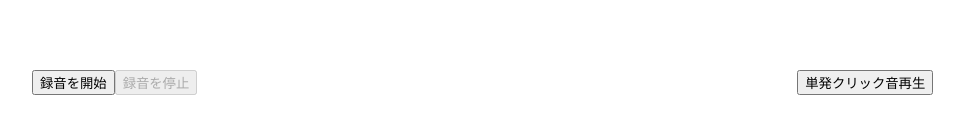
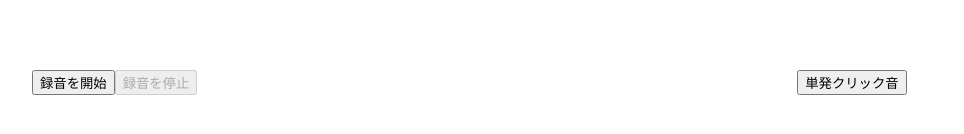
Before and after one commit to Itsuki-Okada/groove-trainer-ai, a React (Vite) app in the folder frontend/: page / in a window 1280 px wide. Shown: the part 178-312 px from the top of the page, without its empty margins (8-972 px from the left). Built offline with nearby package versions, Linux system fonts and the light colour scheme.

Commit message:
Update ClickPlayer.tsx

```diff
--- a/frontend/src/components/ClickPlayer.tsx
+++ b/frontend/src/components/ClickPlayer.tsx
@@ -1,19 +1,13 @@
-import React from "react";
+import React from "react"
 
 const ClickPlayer: React.FC = () => {
-  const handleClick = () => {
-    const click = new Audio("/click.wav");
-    click.play();
-  };
+  const play = () => {
+    const click = new Audio("/click.wav")
+    click.currentTime = 0
+    click.play()
+  }
 
-  return (
-    <button
-      onClick={handleClick}
-      className="px-4 py-2 bg-blue-500 text-white rounded"
-    >
-      単発クリック音再生
-    </button>
-  );
-};
+  return <button onClick={play}>単発クリック音</button>
+}
 
-export default ClickPlayer;
+export default ClickPlayer
```
